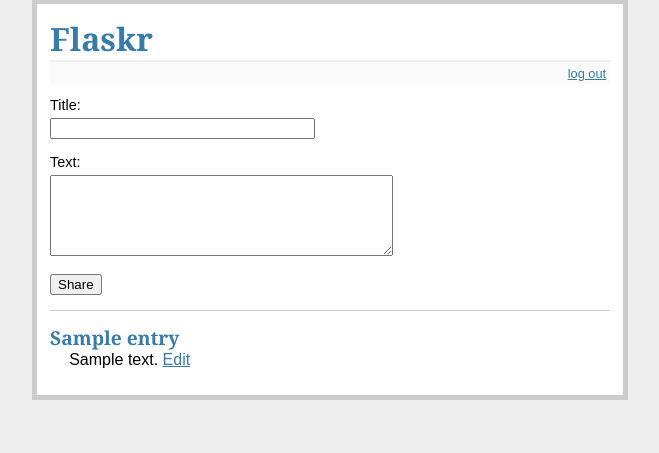
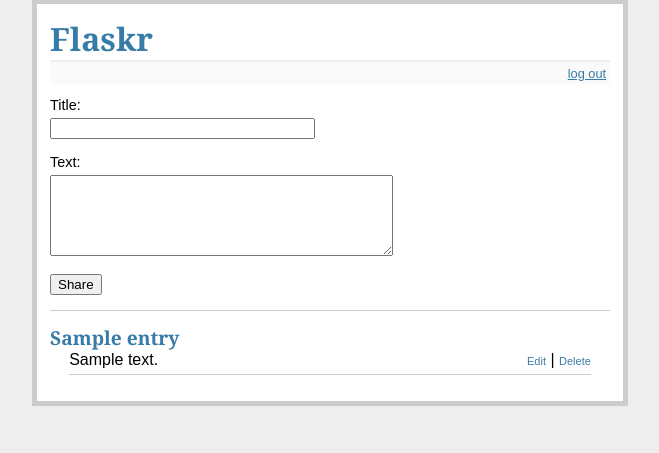
Before and after one commit to taishi06/flaskr, a Flask app: page / in a window 1280 px wide. Shown: the part 33-486 px from the top of the page, without its empty margins (310-969 px from the left). Run offline with Flask 2, Linux system fonts and the light colour scheme; the visitor is signed in with stand-in values (Sample User, id 1); tables that the repository leaves empty hold one stand-in row (values such as "Sample post"); some libraries are stand-ins or nearby versions.

Commit message:
Added delete function

```diff
--- a/main.py
+++ b/main.py
@@ -64,6 +64,18 @@ def edit_entry(entry_id):
 		return redirect(url_for('edit_entry', entry_id=entry_id))
 	return render_template('edit_entry.html', entry=entry)
 
+# deliting entries
+@app.route('/delete/<int:entry_id>')
+def delete_entry(entry_id):
+	# prepare statement
+	g.cur.execute('DELETE FROM entries WHERE id = %d' % entry_id)
+	# delete it
+	g.connect.commit()
+	# flash
+	flash('Entry has been successfully deleted.')
+	# go back to the entry
+	return redirect(url_for('show_entries'))
+
 # login, same page for the validation process
 @app.route('/login', methods=['GET', 'POST'])
 def login():
--- a/static/css/style.css
+++ b/static/css/style.css
@@ -10,11 +10,16 @@ label			{ display: block; margin: 0 0 5px 0; }
 .page           { margin: 2em auto; width: 35em; border: 5px solid #ccc;
                   padding: 0.8em; background: white; }
 .entries        { list-style: none; margin: 0; padding: 0; }
-.entries li     { margin: 0.8em 1.2em; }
+.entries li     { margin: 0.8em 1.2em; padding: 0 0 5px 0; border-bottom: 1px solid #ccc; }
 .entries li h2  { margin-left: -1em; }
+.entries .text 	{ width: 90%; }
+.entries .opt 	{ float: right; }
+.entries .opt a { font-size: 11px; text-decoration: none; }
 .add-entry      { font-size: 0.9em; border-bottom: 1px solid #ccc; }
 .add-entry dl   { font-weight: bold; }
 .metanav        { text-align: right; font-size: 0.8em; padding: 0.3em;
                   margin-bottom: 1em; background: #fafafa; }
 .flash          { background: #cee5F5; padding: 0.5em; border: 1px solid #aacbe2; margin: 0 0 10px 0; }
 .error          { background: #f0d6d6; padding: 0.5em; }
+
+.clr 			{ clear: both; }
--- a/templates/show_entries.html
+++ b/templates/show_entries.html
@@ -21,7 +21,8 @@
 				<h2>{{ entry[1] }}</h2>
 				<span class="text">{{ entry[2]|safe }}</span>
 				{% if session.get('logged_in') %}
-					<span class="opt"><a href="{{ url_for('edit_entry', entry_id=entry[0]) }}">Edit</a></span>
+					<span class="opt"><a href="{{ url_for('edit_entry', entry_id=entry[0]) }}">Edit</a> | <a href="{{ url_for('delete_entry', entry_id=entry[0]) }}">Delete</a></span>
+					<div class="clr"></div>
 				{% endif %}
 			</li>
 		{% else %}
```
